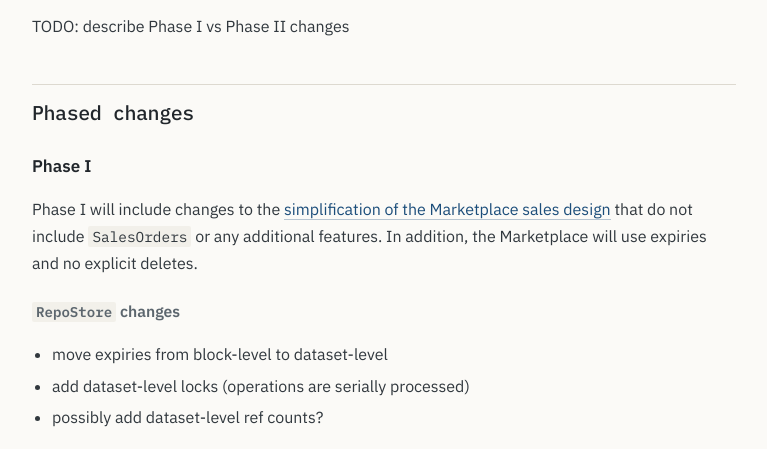
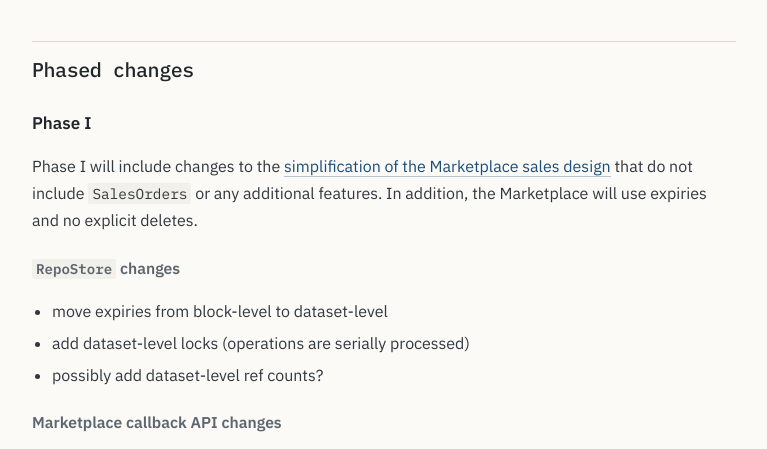
Before and after one commit to emizzle/egonat.me, a website: page recoverability-analysis.html in a window 1280 px wide. Shown: the part 309-758 px from the top of the page, without its empty margins (256-1023 px from the left). Drawn offline with nearby package versions, Linux system fonts and the light colour scheme.

Commit message:
remove todo

```diff
--- a/recoverability-analysis.html
+++ b/recoverability-analysis.html
@@ -177,8 +177,6 @@
 <h1>Recoverability analysis</h1>
 
 <p>The analysis captures the ability of the sales process to recover in cases of crashes, exceptions, or cancellations. The document outlines two phases, both of which are to be implemented after <code>RepoStore</code> reservations have been removed.</p>
-
-<p>TODO: describe Phase I vs Phase II changes</p>
 
 <h2>Phased changes</h2>
 
```
